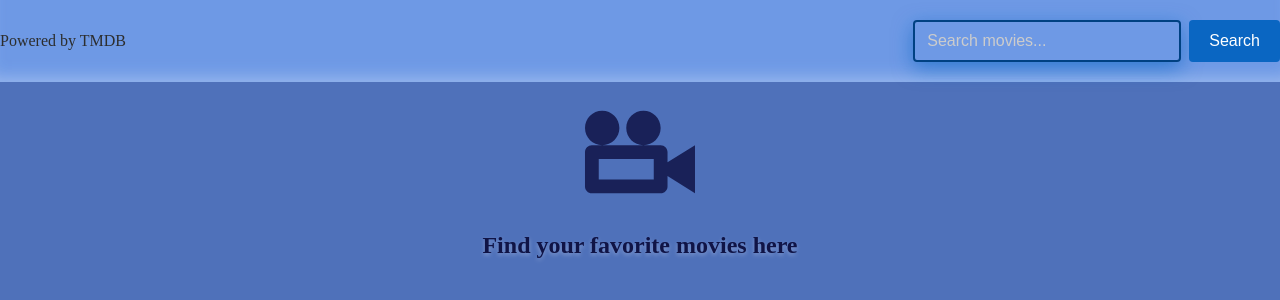
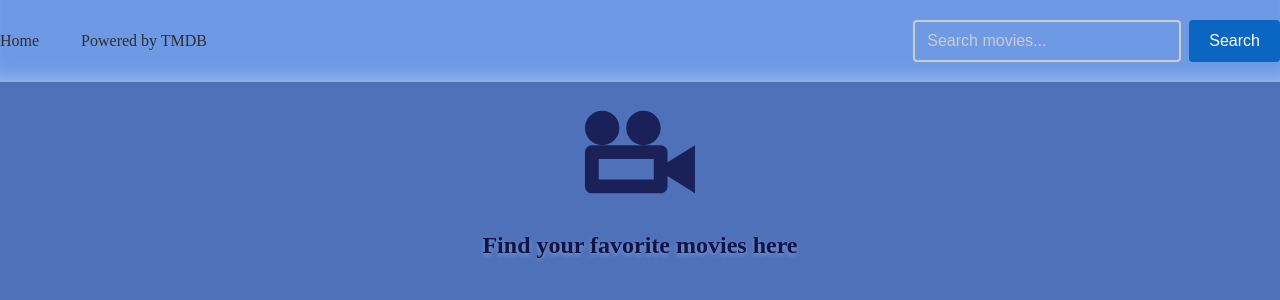
Before and after one commit to byOlexandra/03-react-movies, a React (Vite) app: page / in a window 1280 px wide. Shown: the top 300 px of the page. Built offline with nearby package versions, Linux system fonts and the light colour scheme.

Commit message:
localstorage search-value

```diff
--- a/src/components/SearchBar/SearchBar.module.css
+++ b/src/components/SearchBar/SearchBar.module.css
@@ -20,7 +20,22 @@
     gap: 12px;
 }
 
+.logo {
+    margin-right: 30px;
+    font-size: 16px;
+    font-weight: 500;
+    color: #2d2e2e;
+    text-decoration: none;
+    transition: color 0.2s ease;
+}
+
+.logo:hover {
+    color: #0e0e0e;
+    text-decoration: underline;
+}
+
 .link {
+    margin-right: auto;
     font-size: 16px;
     font-weight: 500;
     color: #2d2e2e;
--- a/src/components/SearchBar/SearchBar.tsx
+++ b/src/components/SearchBar/SearchBar.tsx
@@ -12,12 +12,21 @@ export default function SearchBar({ onSubmit }: SearchBarProps) {
             toast.error('Please enter your search query.');
             return
         }
-        onSubmit(movie)
+        localStorage.setItem('search-value', movie)
+        onSubmit(movie);
+    }
+
+    const handleInputChange = (e: React.ChangeEvent<HTMLInputElement>) => {
+        if (e.target.value === '') {
+            localStorage.removeItem('search-value')
+        }
     }
 
     return (
         <header className={styles.header}>
             <div className={styles.container}>
+                <a className={styles.logo}
+                    href="/index.html">Home</a>
                 <a className={styles.link}
                     href="https://www.themoviedb.org/"
                     target="_blank"
@@ -32,7 +41,8 @@ export default function SearchBar({ onSubmit }: SearchBarProps) {
                         name="query"
                         autoComplete="off"
                         placeholder="Search movies..."
-                        autoFocus
+                        defaultValue={localStorage.getItem('search-value') || ""}
+                        onChange={handleInputChange}
                     />
                     <button className={styles.button} type="submit">
                         Search
```
